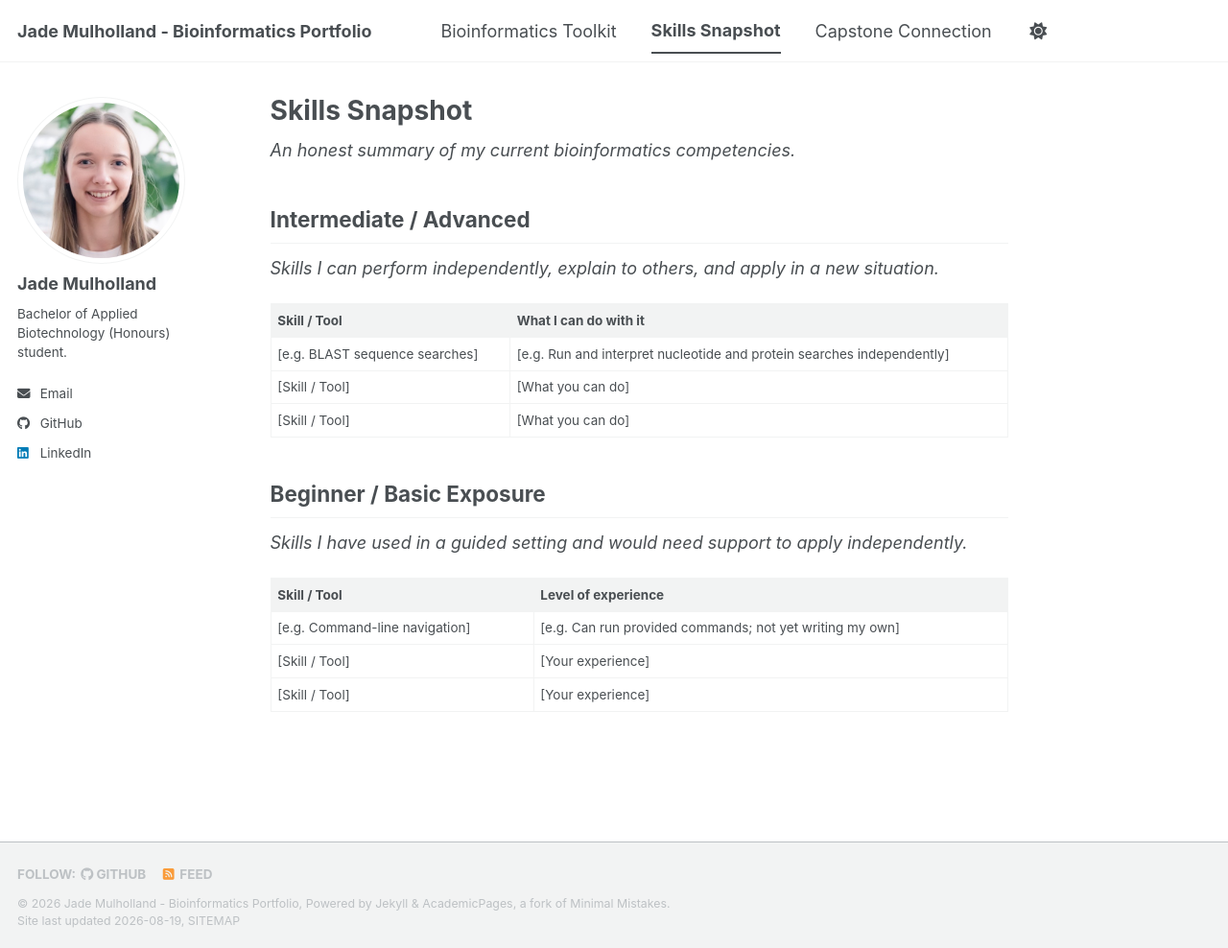
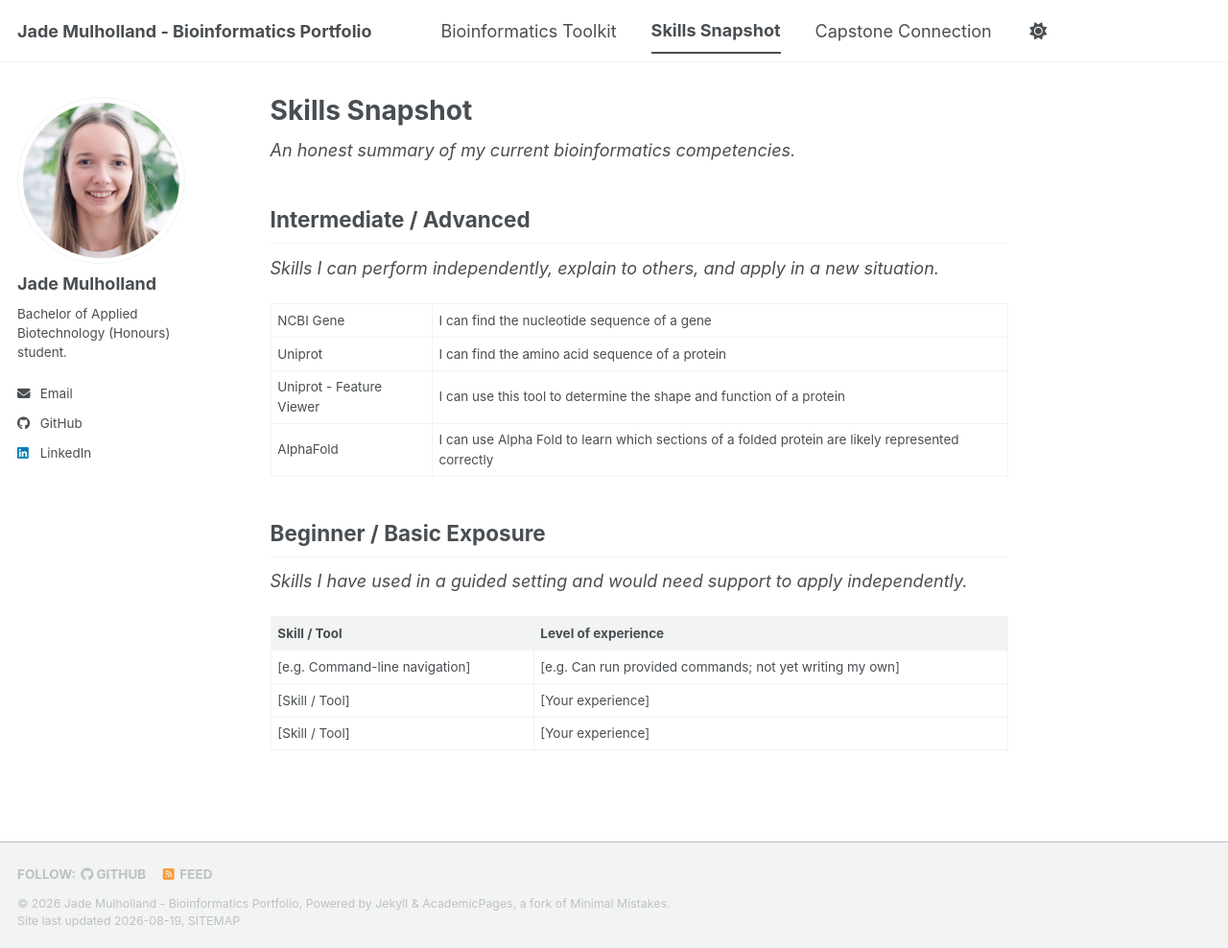
Before and after one commit to JadeLillian/biot74000-portfolio, a Jekyll site: the page built from _pages/skills.md, in a window 1280 px wide and 988 px high. Shown: the whole window at 96% size. Built offline with Jekyll 4.4.1, drawn with Linux system fonts in a browser that asks for light colours; a script bundle is joined from its source files by our own code; library files that are not in the unit come from our copies; part of the change alters nothing that is shown.

Commit message:
Update skills snapshot with specific competencies
Removed instructional comments and added specific skills to the Intermediate / Advanced section.

```diff
--- a/_pages/skills.md
+++ b/_pages/skills.md
@@ -3,31 +3,6 @@ permalink: /skills/
 title: "Skills Snapshot"
 author_profile: true
 ---
-
-<!--
-  ============================================================================
-  SECTION 3: SKILLS SNAPSHOT  (30 points)
-  ============================================================================
-  A concise, scannable summary of your bioinformatics competencies — like a
-  skills summary on a resume. An employer should be able to read it in under
-  two minutes. Be HONEST about your level at this stage of your training.
-
-  Organize skills into TWO buckets:
-    - Intermediate / Advanced  → you can perform these independently, explain
-      them to others, and apply them in a new context.
-    - Beginner / Basic Exposure → you encountered/used these in a guided way and
-      would need support to apply them independently.
-
-  Your skill levels are checked against your actual course activities — listing
-  everything as "Advanced" will cost you marks. It is completely fine (and
-  expected) for many skills to sit in the Beginner / Basic Exposure column.
-
-  HOW TO EDIT:
-    - Fill in the two tables below. Replace the example rows with your own.
-    - To add a row, copy an existing line (keep the | bars in place).
-    - Delete these grey instruction notes before you submit.
-  ============================================================================
--->
 
 _An honest summary of my current bioinformatics competencies._
 
@@ -35,11 +10,10 @@ _An honest summary of my current bioinformatics competencies._
 
 _Skills I can perform independently, explain to others, and apply in a new situation._
 
-| Skill / Tool | What I can do with it |
-|---|---|
-| [e.g. BLAST sequence searches] | [e.g. Run and interpret nucleotide and protein searches independently] |
-| [Skill / Tool] | [What you can do] |
-| [Skill / Tool] | [What you can do] |
+| NCBI Gene | I can find the nucleotide sequence of a gene |
+| Uniprot |I can find the amino acid sequence of a protein|
+| Uniprot - Feature Viewer | I can use this tool to determine the shape and function of a protein |
+| AlphaFold | I can use Alpha Fold to learn which sections of a folded protein are likely represented correctly |
 
 ## Beginner / Basic Exposure
 
```
